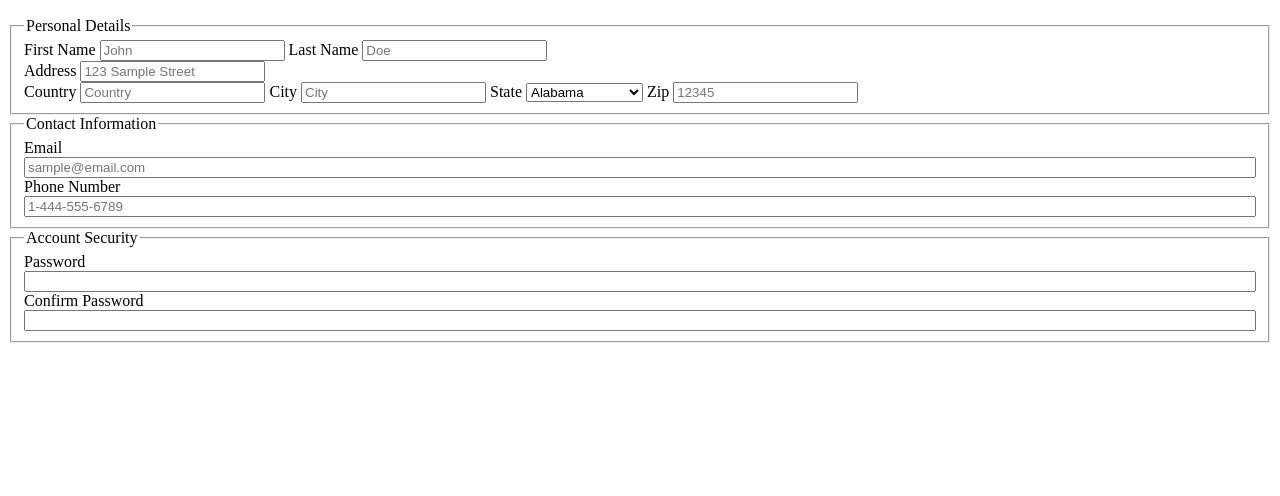
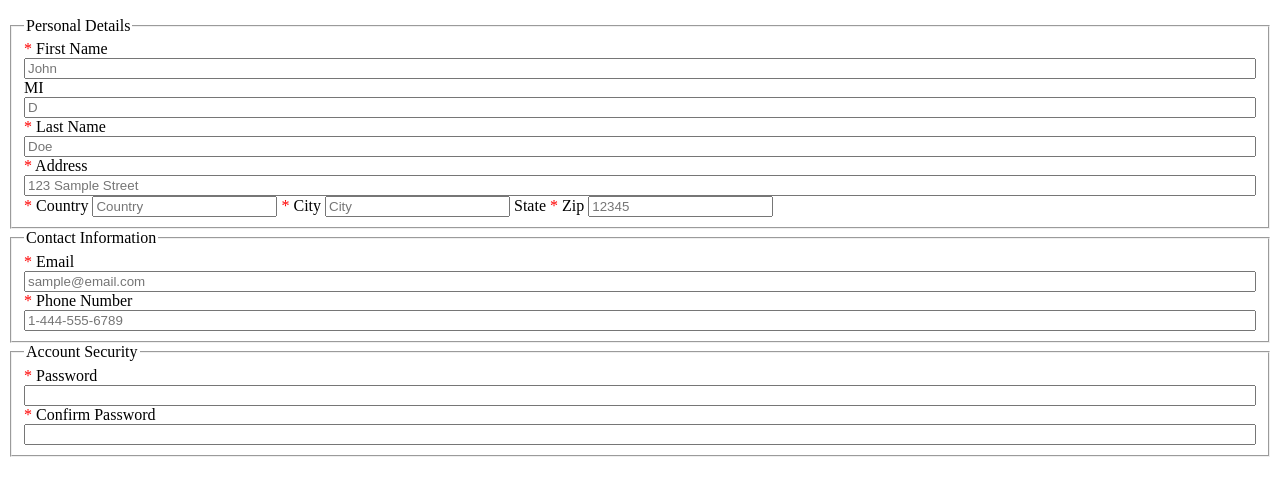
Before and after one commit to AliceZahora/AliceZahora.github.io, a plain HTML site: page web200/assignment11/assignment11.html in a window 1280 px wide. Shown: the part 110-606 px from the top of the page. Drawn offline with Linux system fonts and the light colour scheme.

Commit message:
Added required attribute and styling

```diff
--- a/web200/assignment11/assignment11.css
+++ b/web200/assignment11/assignment11.css
@@ -1,4 +1,8 @@
-.formFieldset {
+label:has(+ input:required)::before {
+    content: "*";
+    color: red;
+}
+.formFieldset, .formContainer {
     display: flex;
     flex-direction: column;
 }
--- a/web200/assignment11/assignment11.html
+++ b/web200/assignment11/assignment11.html
@@ -43,25 +43,28 @@
             <form method="post">
                 <fieldset class="formFieldset">
                     <legend> Personal Details </legend>
-                    <div id="fullName">
+                    <div id="fullName" class="formContainer">
                         <label for="fname"> First Name </label>
-                        <input type="text" name="fname" id="fname" autocomplete="given-name" placeholder="John">
+                        <input type="text" name="fname" id="fname" autocomplete="given-name" placeholder="John" required>
+
+                        <label for="middleInitial"> MI </label>
+                        <input type="text" name="middleInitial" id="middleInitial" autocomplete="additional-name" placeholder="D" maxlength="1">
 
                         <label for="lname"> Last Name </label>
-                        <input type="text" name="lname" id="lname" autocomplete="family-name" placeholder="Doe">
+                        <input type="text" name="lname" id="lname" autocomplete="family-name" placeholder="Doe" required>
                     </div>
-                    <div id="fullAdress">
+                    <div id="fullAdress" class="formContainer">
                         <label for="addrLine"> Address </label>
-                        <input type="text" name="addrLine" id="addrLine" autocomplete="address-line1" placeholder="123 Sample Street">
+                        <input type="text" name="addrLine" id="addrLine" autocomplete="address-line1" placeholder="123 Sample Street" required>
                         <div>
                             <label for="country"> Country </label>
-                            <input type="text" name="country" id="country" autocomplete="country" placeholder="Country">
+                            <input type="text" name="country" id="country" autocomplete="country" placeholder="Country" required>
 
                             <label for="city"> City </label>
-                            <input type="text" name="city" id="city" autocomplete="address-level2" placeholder="City">
+                            <input type="text" name="city" id="city" autocomplete="address-level2" placeholder="City" required>
 
                             <label for="state"> State </label>
-                            <select name="state" name="state" id="state" autocomplete="address-level1">
+                            <select name="state" name="state" id="state" autocomplete="address-level1" hidden required>
                                 <option value="alabama"> Alabama </option>
                                 <option value="alaska"> Alaska </option>
                                 <option value="arizona"> Arizona </option>
@@ -115,25 +118,25 @@
                             </select>
 
                             <label for="zip"> Zip </label>
-                            <input type="num" name="zip" id="zip" max="5" autocomplete="postal-code" placeholder="12345">
+                            <input type="num" name="zip" id="zip" maxlength="5" autocomplete="postal-code" placeholder="12345" required>
                         </div>
                     </div>
                 </fieldset>
                 <fieldset class="formFieldset">
                     <legend> Contact Information </legend>
                     <label for="email"> Email </label>
-                    <input type="email" name="email" id="email" autocomplete="email" placeholder="sample@email.com">
+                    <input type="email" name="email" id="email" autocomplete="email" placeholder="sample@email.com" required>
 
                     <label for="phone"> Phone Number </label>
-                    <input type="tel" name="phone" id="phone" autocomplete="tel" placeholder="1-444-555-6789">
+                    <input type="tel" name="phone" id="phone" autocomplete="tel" placeholder="1-444-555-6789" required>
                 </fieldset>
                 <fieldset class="formFieldset">
                     <legend> Account Security </legend>
                     <label for="passOG"> Password </label>
-                    <input type="password" name="passOG" id="passOG" autocomplete="new-password">
+                    <input type="password" name="passOG" id="passOG" autocomplete="new-password" required>
 
                     <label for="passConfirm"> Confirm Password </label>
-                    <input type="password" name="passConfirm" id="passConfirm" autocomplete="new-password">
+                    <input type="password" name="passConfirm" id="passConfirm" autocomplete="new-password" required>
                 </fieldset>
             </form>
         </main>
```
